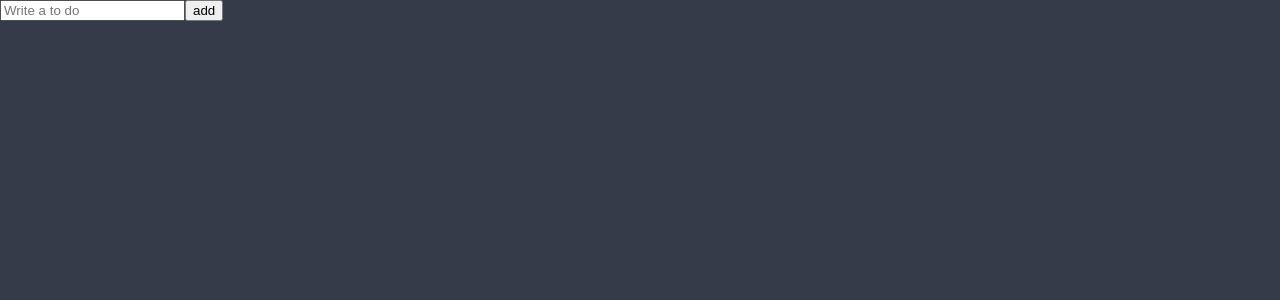
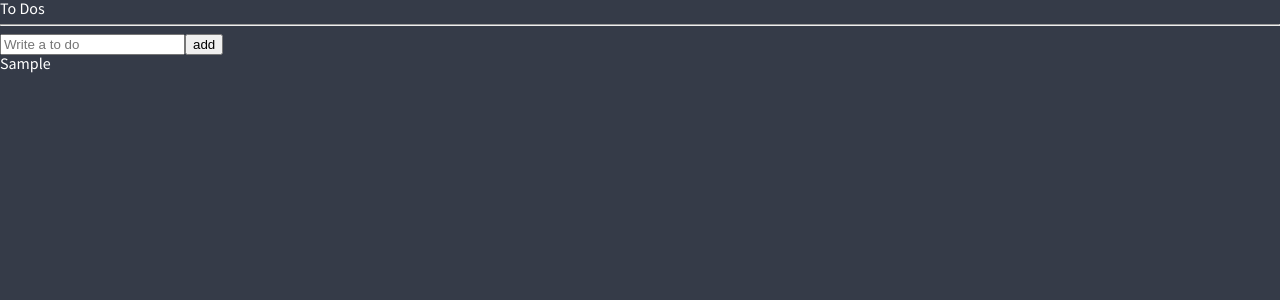
Before and after one commit to taehyeon0412/react_master_study, a React (Create React App) app: page / in a window 1280 px wide. Both pictures are taken after typing "Sample" into the empty fields and a click on the button "add". Shown: the top 300 px of the page. Built offline with nearby package versions, Linux system fonts and the light colour scheme.

Commit message:
ToDoList(1)
recoil, react-hook-form 사용

```diff
--- a/src/App.tsx
+++ b/src/App.tsx
@@ -1,6 +1,6 @@
 import styled from "styled-components";
 import { createGlobalStyle } from "styled-components";
-import ToDoList from "./ToDoList";
+import ToDoList from "./components/ToDoList";
 
 const GlobalStyle = createGlobalStyle`
 @import url('https://fonts.googleapis.com/css2?family=Source+Sans+Pro:wght@300;400&display=swap');
--- a/src/ToDoList.tsx
+++ /dev/null
@@ -1,30 +0,0 @@
-import { useState } from "react";
-import { useForm } from "react-hook-form";
-
-interface IForm {
-  toDo: string;
-}
-
-function ToDoList() {
-  const { register, handleSubmit, setValue } = useForm<IForm>();
-  const onSubmit = (data: IForm) => {
-    console.log("add to do", data.toDo);
-    setValue("toDo", "");
-  };
-
-  return (
-    <div>
-      <form onSubmit={handleSubmit(onSubmit)}>
-        <input
-          {...register("toDo", {
-            required: "투두를 써주세요",
-          })}
-          placeholder="Write a to do"
-        ></input>
-        <button>add</button>
-      </form>
-    </div>
-  );
-}
-
-export default ToDoList;
--- /dev/null
+++ b/src/components/ToDoList.tsx
@@ -0,0 +1,67 @@
+import { useState } from "react";
+import { useForm } from "react-hook-form";
+import {
+  atom,
+  useRecoilState,
+  useRecoilValue,
+  useSetRecoilState,
+} from "recoil";
+
+interface IForm {
+  toDo: string;
+}
+
+interface IToDo {
+  text: string;
+  category: "To_DO" | "DOING" | "DONE";
+  //모든 string이 아닌 위에 3개만 선택할 수 있도록 제한사항을 줄 수 있다.
+  id: number;
+}
+
+const toDoState = atom<IToDo[]>({
+  key: "toDo",
+  default: [], //빈 배열값을 준다
+});
+
+function ToDoList() {
+  const [toDos, setToDos] = useRecoilState(toDoState);
+  /* 밑에 두함수가 따로따로 기능을 한다면 useRecoilState은
+  useState처럼 2개의 기능을 같이한다 = 가져오기, 수정하기 */
+  /* const value = useRecoilValue(toDoState); //아톰값 가져오기
+  const modFn = useSetRecoilState(toDoState); //이톰값 수정하기 */
+  const { register, handleSubmit, setValue } = useForm<IForm>();
+  const onSubmit = ({ toDo }: IForm) => {
+    setToDos((oldToDos) => [
+      { text: toDo, id: Date.now(), category: "To_DO" },
+      ...oldToDos,
+    ]);
+    //input에 값 입력하면 text에 toDo(입력값), category에는 TO_DO로 기록되고
+    //oldToDos를 대체한다 ...oldToDos 문법 외우기
+    //id: Date.now()는 랜덤값을 주기위해서 씀
+    setValue("toDo", ""); //input value의 값 초기화
+  };
+  console.log(toDos);
+
+  return (
+    <div>
+      <h1>To Dos</h1>
+      <hr />
+      <form onSubmit={handleSubmit(onSubmit)}>
+        <input
+          {...register("toDo", {
+            required: "투두를 써주세요",
+          })}
+          placeholder="Write a to do"
+        ></input>
+        <button>add</button>
+      </form>
+      <ul>
+        {toDos.map((toDo) => (
+          <li key={toDo.id}>{toDo.text}</li>
+        ))}
+      </ul>
+    </div>
+  );
+}
+
+export default ToDoList;
```
Also changed, not shown: src/Circle.tsx (deleted, +0 -58 lines).
